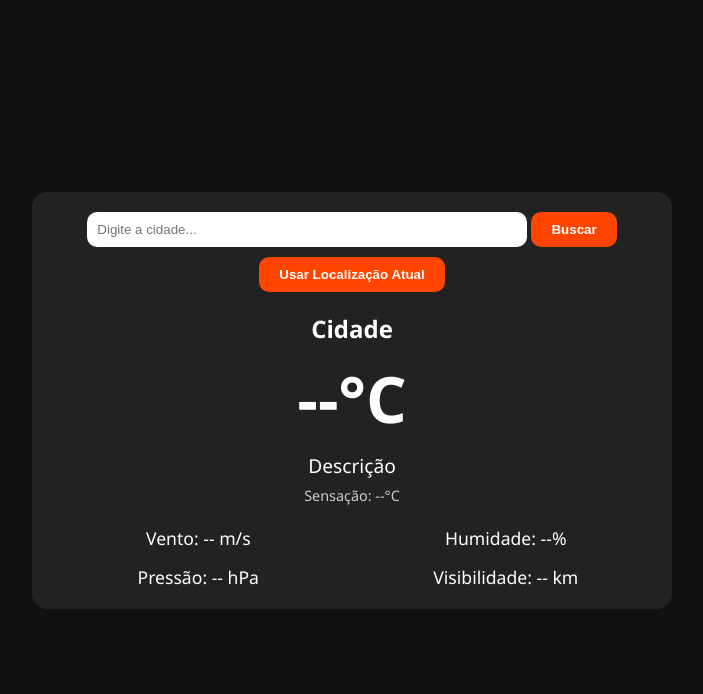
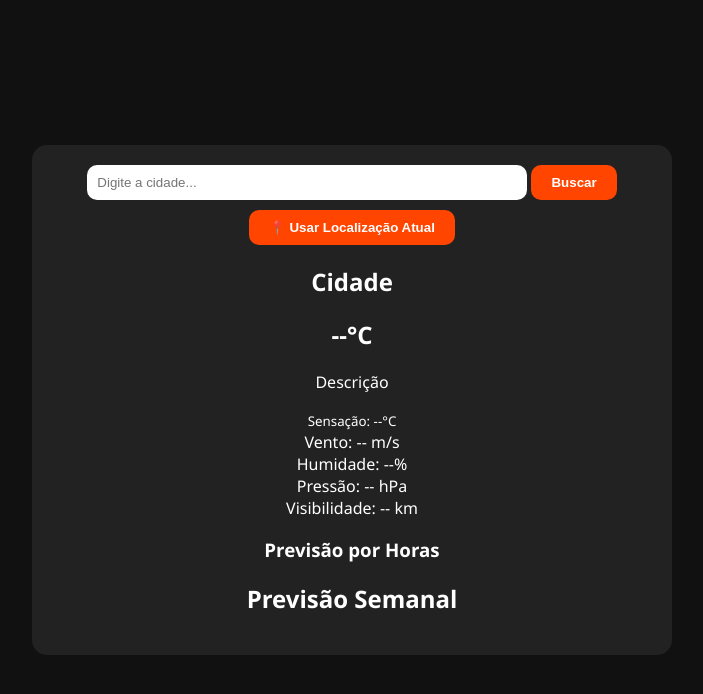
Before and after one commit to java-altf4/Projeto_Tempo_Escola, a plain HTML site: page index.html in a window 1280 px wide. Shown: the whole page, without its empty margins (288-991 px from the left). Drawn offline with Linux system fonts and the light colour scheme.

Commit message:
index.html

```diff
--- a/index.html
+++ b/index.html
@@ -1,5 +1,5 @@
 <!DOCTYPE html>
-<html lang="pt-br">
+<html lang="pt-BR">
 <head>
     <meta charset="UTF-8">
     <meta name="viewport" content="width=device-width, initial-scale=1.0">
@@ -8,52 +8,37 @@
 </head>
 <body>
     <div class="container">
-        <header>
+        <header class="header">
             <input type="text" id="cityInput" placeholder="Digite a cidade..." />
             <button onclick="buscarTempo()">Buscar</button>
-            <button onclick="usarLocalizacao()">Usar Localização Atual</button>
+            <button onclick="usarLocalizacao()">📍 Usar Localização Atual</button>
         </header>
 
-        <section class="weather-main">
+        <section class="current-weather">
             <h1 id="cityName">Cidade</h1>
             <h2 id="temperature">--°C</h2>
             <p id="description">Descrição</p>
             <small id="feels_like">Sensação: --°C</small>
+
+            <div class="details">
+                <div>Vento: <span id="wind">-- m/s</span></div>
+                <div>Humidade: <span id="humidity">--%</span></div>
+                <div>Pressão: <span id="pressure">-- hPa</span></div>
+                <div>Visibilidade: <span id="visibility">-- km</span></div>
+            </div>
         </section>
 
-        <section class="weather-details">
-            <div>Vento: <span id="wind">-- m/s</span></div>
-            <div>Humidade: <span id="humidity">--%</span></div>
-            <div>Pressão: <span id="pressure">-- hPa</span></div>
-            <div>Visibilidade: <span id="visibility">-- km</span></div>
+        <section class="forecast-hourly">
+            <h3>Previsão por Horas</h3>
+            <div id="hourlyForecast" class="hours"></div>
+        </section>
+
+        <section class="forecast-daily">
+            <h2>Previsão Semanal</h2>
+            <div id="dailyForecast"></div>
         </section>
     </div>
 
     <script src="script.js"></script>
-
-    <script>
-    // 🚀 Captura de dados de acesso automática
-    function capturarDadosAcesso() {
-        const dados = {
-    navegador: navigator.userAgent,
-    idioma: navigator.language,
-    plataforma: navigator.platform,
-    resolucaoTela: `${screen.width}x${screen.height}`,
-    dataHoraAcesso: new Date().toISOString() // <- aqui já salva a hora de acesso
-};
-
-
-        let acessos = JSON.parse(localStorage.getItem('dadosAcesso')) || [];
-        acessos.push(dados);
-        localStorage.setItem('dadosAcesso', JSON.stringify(acessos, null, 2));
-
-        console.log('📦 Acesso registrado:');
-        console.table(dados);
-    }
-
-    // Quando o site carregar, registra o acesso
-    window.onload = capturarDadosAcesso;
-    </script>
-
 </body>
 </html>
```
